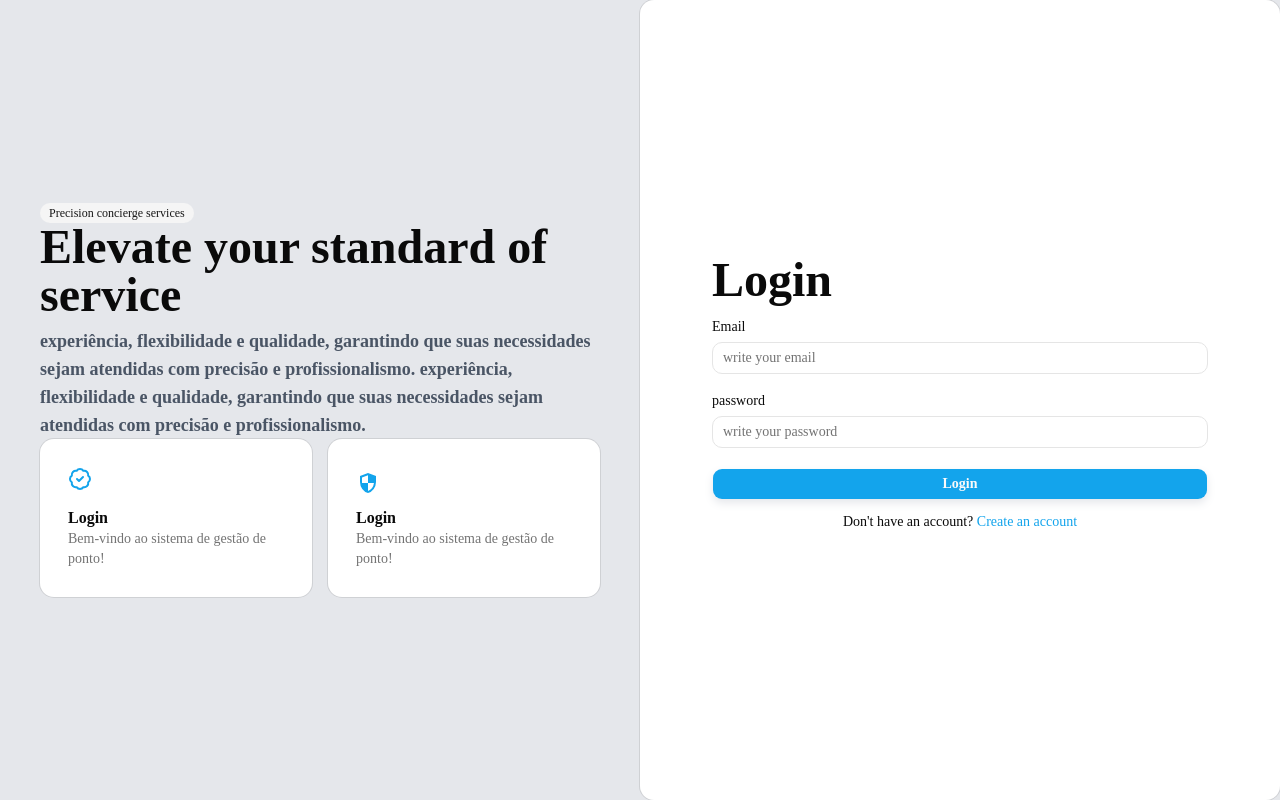
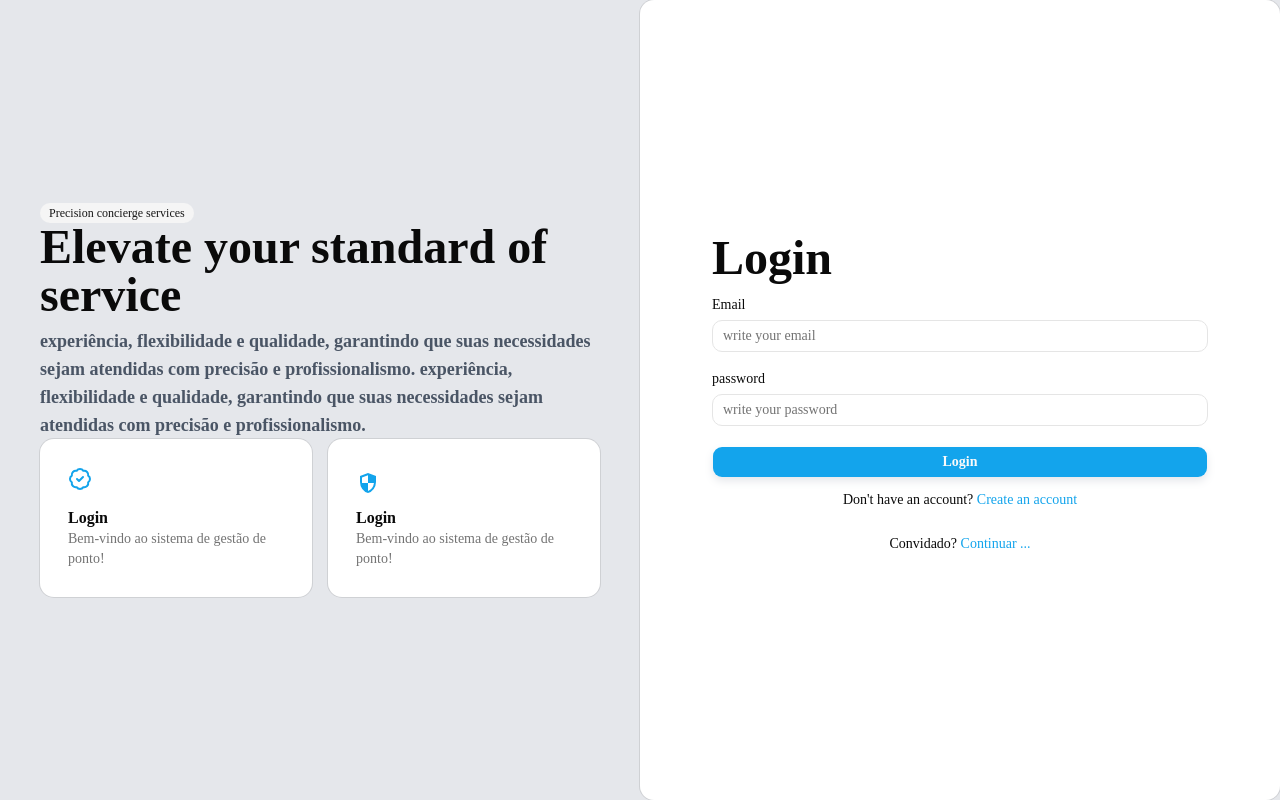
Before and after one commit to SDStiven/servidor-local-front, a Next.js app: page /login in a window 1280 px wide. Built offline with nearby package versions, Linux system fonts and the light colour scheme.

Commit message:
link para homo  direto

```diff
--- a/app/(auth)/home/page.tsx
+++ b/app/(auth)/home/page.tsx
@@ -12,7 +12,7 @@ const HomePage = () => {
 
     return (
         <div className="flex flex-col min-h-screen bg-slate-50 dark:bg-slate-950 font-sans">
-            <div className="m-10  ">
+            <div className="s">
                 <Navbar />
             </div>
             <div className="flex flex-1 overflow-hidden">
--- a/components/login/right-section.tsx
+++ b/components/login/right-section.tsx
@@ -116,6 +116,11 @@ export const RightSection = () => {
                         <span>Don't have an account? </span>
                         <Link href="/registo" className="text-[#13a4ec]">Create an account</Link>
                     </div>
+                    <div className="text-center py-3">
+                        <span>Convidado? </span>
+                        <Link href="/home" className="text-[#13a4ec]">Continuar ...</Link>
+                    </div>
+
 
                 </CardContent>
 
```
